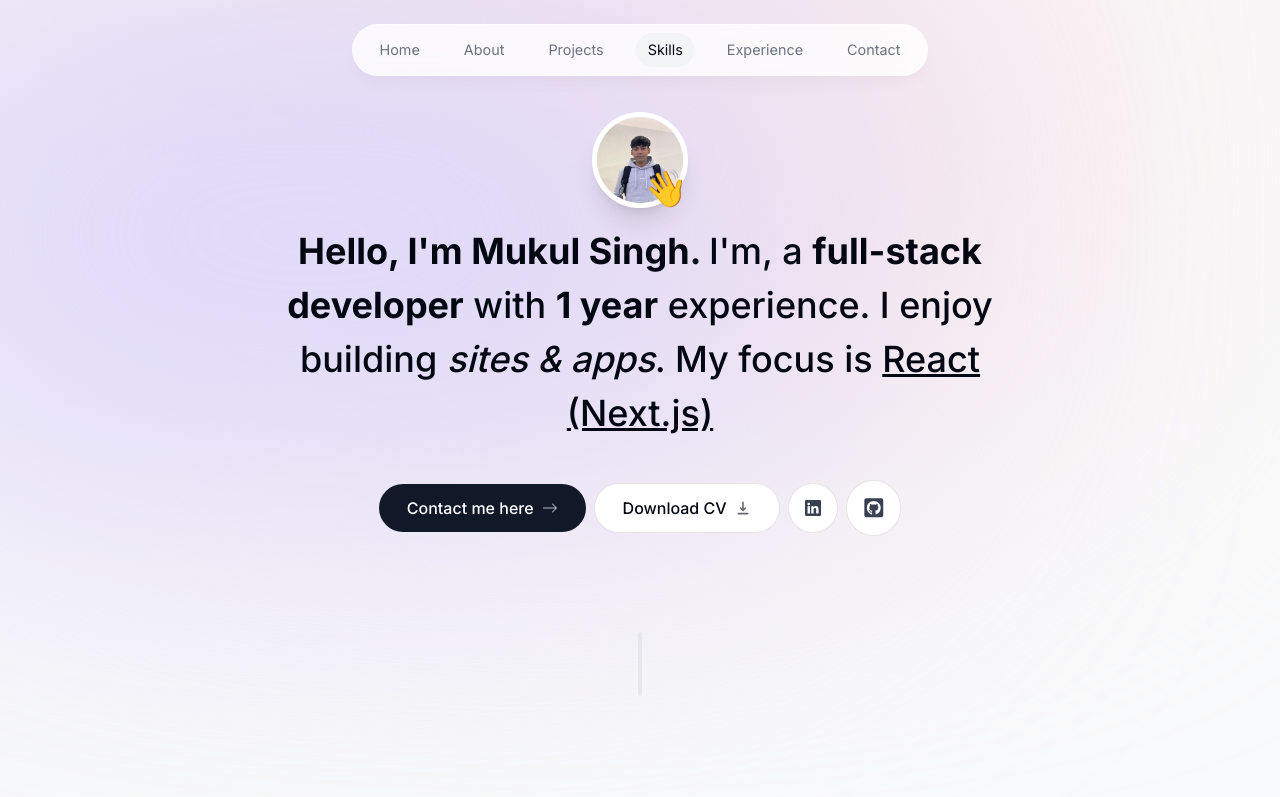
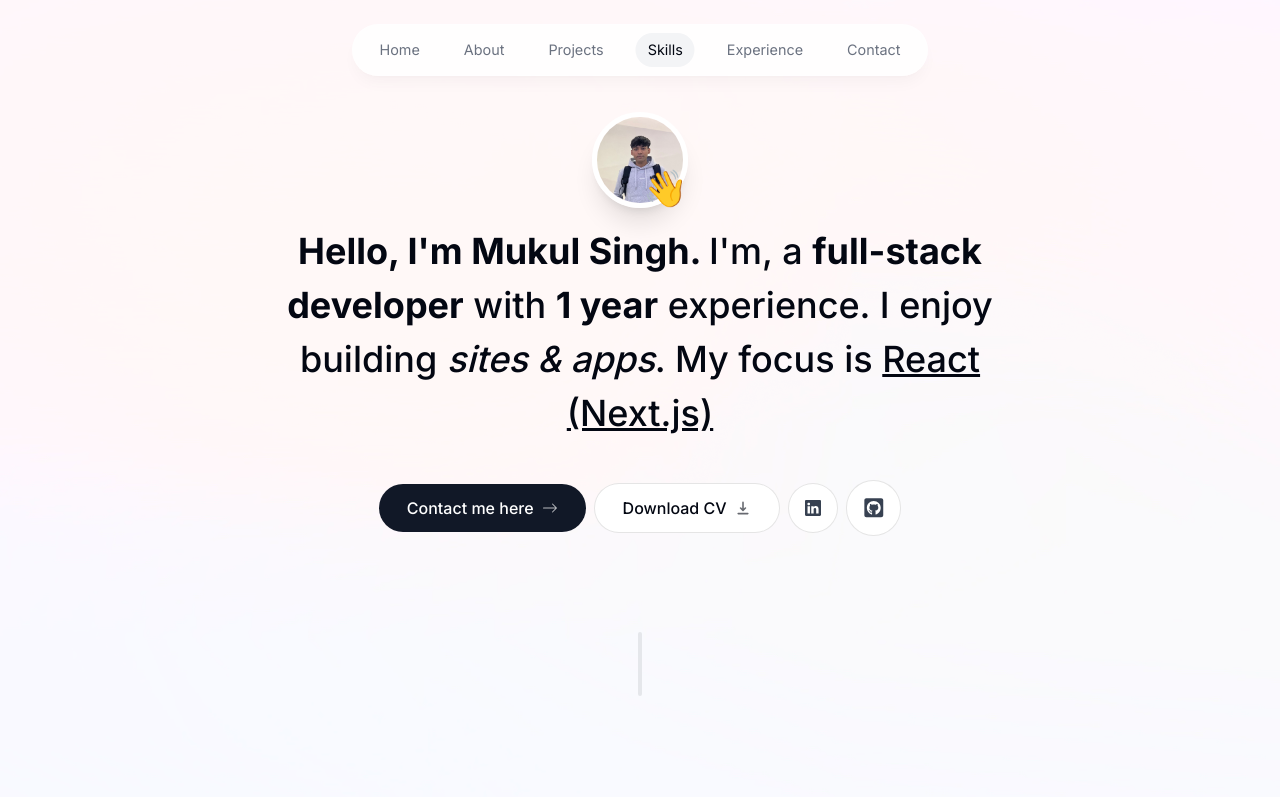
Before and after one commit to mukuzz/portfolio, a Next.js app: page / in a window 1280 px wide. Shown: the top 797 px of the page. Built offline with nearby package versions, Linux system fonts and the light colour scheme.

Commit message:
fixed background

```diff
--- a/app/layout.tsx
+++ b/app/layout.tsx
@@ -20,9 +20,7 @@ export default function RootLayout({
 }) {
   return (
     <html lang="en" className='!scroll-smooth'>
-      <body className={`${inter.className} bg-gray-50 text-gray-950 relative pt-28 sm:36`}>
-        <div className="-z-10 bg-[#fbe2e3] absolute top-[-6rem] right-[11rem] h-[31.25rem] w-[31.25rem] rounded-full blur-[10rem] sm:w-[68.75rem]"></div>
-        <div className="-z-10 bg-[#dbd7fb] absolute top-[-1rem] left-[-35rem] h-[31.25rem] w-[50rem] rounded-full blur-[10rem] sm:w-[68.75rem] md:left-[-33rem] lg:left-[-28rem] xl:left-[-15rem] 2xl:left-[-5rem]"></div>
+      <body className={`${inter.className} bg-gray-50 text-gray-950 relative pt-28 sm:36 bg-bg-sm sm:bg-bg-lg bg-no-repeat bg-contain bg-blend-color`}>
 
         <ActiveSectionContextProvider>
           <Header />
--- a/tailwind.config.js
+++ b/tailwind.config.js
@@ -11,6 +11,8 @@ module.exports = {
         'gradient-radial': 'radial-gradient(var(--tw-gradient-stops))',
         'gradient-conic':
           'conic-gradient(from 180deg at 50% 50%, var(--tw-gradient-stops))',
+        'bg-sm': "url('/bg-sm.jpg')",
+        'bg-lg': "url('/bg-lg.jpg')",
       },
     },
   },
```
Also changed, not shown: public/bg-lg.jpg (added), public/bg-sm.jpg (added).
